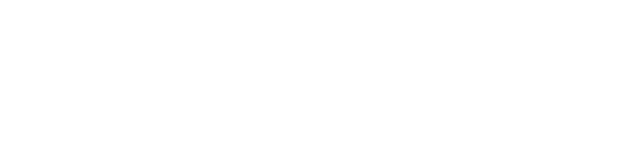
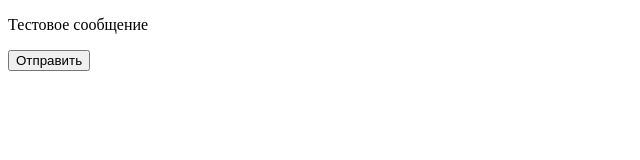
Before and after one commit to EllNiko/webtests, a plain HTML site: page index.html in a window 1280 px wide. Shown: the whole page, without its empty margins (0-640 px from the left). Drawn offline with Linux system fonts and the light colour scheme.

Commit message:
Update index.html

```diff
--- a/index.html
+++ b/index.html
@@ -1,8 +1,25 @@
 <!DOCTYPE html>
 <html lang="ru">
 <head>
-  <meta charset="UTF-8">
-  <meta name="viewport" content="width=device-width, initial=scale=1.0">
-  <link rel="styleheet" href="style.css">
-  <title>Document</title>
+    <meta charset="UTF-8">
+    <meta name="viewport" content="width=device-width, initial=scale=1.0">
+    <link rel="styleheet" href="style.css">
+    <title>Document</title>
 </head>
+<body>
+
+    <div class="container">
+        <div class="inner">
+            <div class="item">
+                <p>Тестовое сообщение</p>
+                <button class="btn" id="btn">Отправить</button>
+            </div>
+        </div>
+    </div>
+
+    <script scr="https://telegram.org/js/telegram-web-app.js"></script>
+    <script src="app.js"></script>
+
+</body>
+
+</html>
```
